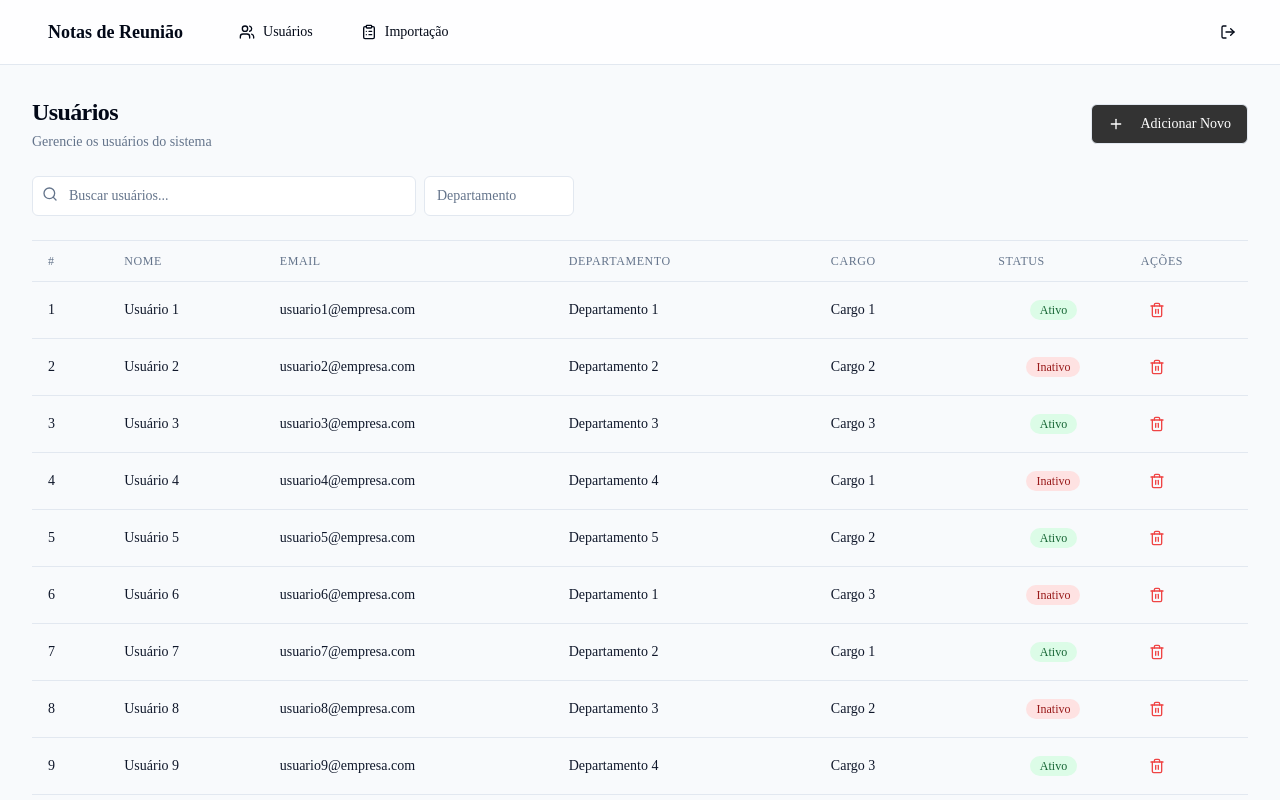
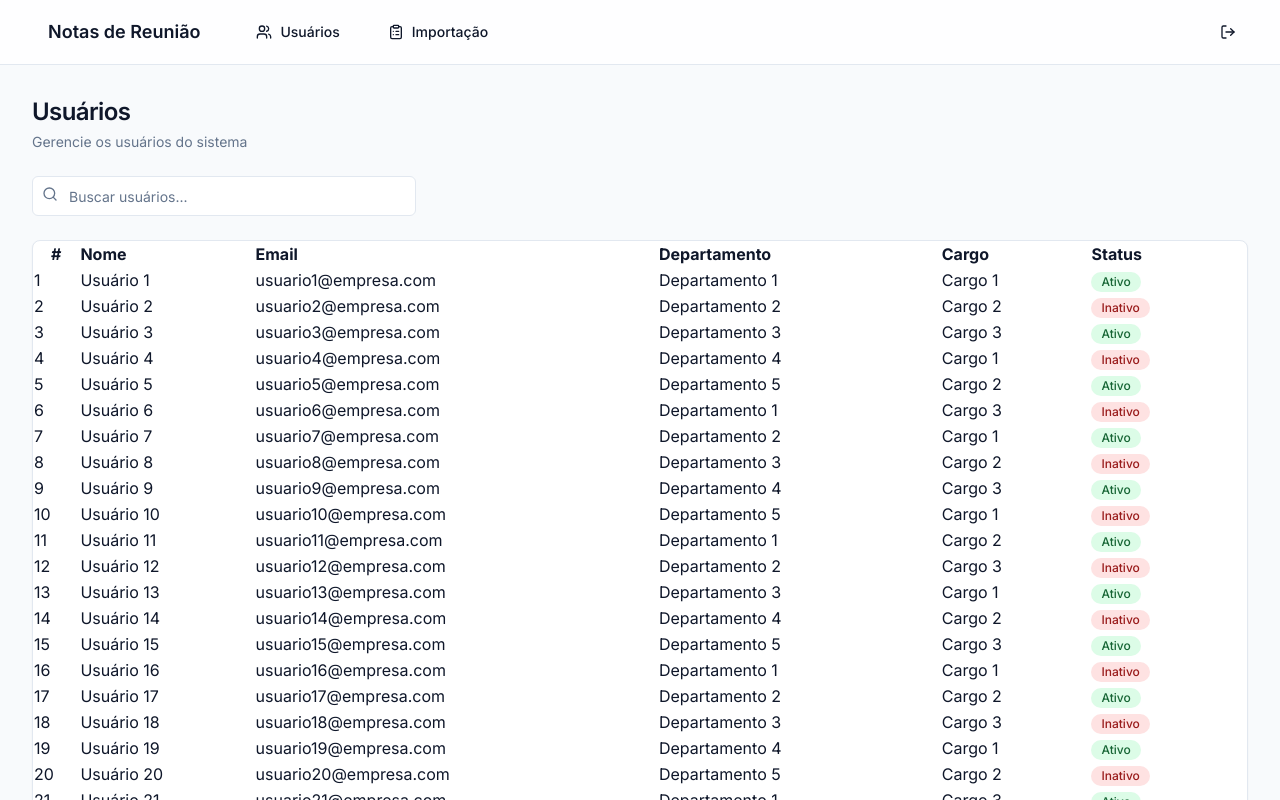
Before and after one commit to anthonydaros/meeting-notes-manager, a React (Vite) app: page /users in a window 1280 px wide. Shown: the top 800 px of the page. Built offline with nearby package versions, Linux system fonts and the light colour scheme.

Commit message:
Reverted to edit edt-2224c698-c122-4825-8112-ade39942f4db: "Update navigation
The button that previously navigated to an unspecified route will now navigate to the `/users` route."

```diff
--- a/src/index.css
+++ b/src/index.css
@@ -1,3 +1,5 @@
+
+@import url('https://fonts.googleapis.com/css2?family=Inter:wght@400;500;600;700&display=swap');
 
 @tailwind base;
 @tailwind components;
@@ -5,123 +7,85 @@
 
 @layer base {
   :root {
-    --background: 0 0% 100%;
-    --foreground: 222.2 84% 4.9%;
-
+    --background: 210 40% 98%;
+    --foreground: 222.2 47.4% 11.2%;
+    --muted: 210 40% 96.1%;
+    --muted-foreground: 215.4 16.3% 46.9%;
+    --popover: 0 0% 100%;
+    --popover-foreground: 222.2 47.4% 11.2%;
     --card: 0 0% 100%;
-    --card-foreground: 222.2 84% 4.9%;
-
-    --popover: 0 0% 100%;
-    --popover-foreground: 222.2 84% 4.9%;
-
-    --primary: 222.2 47.4% 11.2%;
+    --card-foreground: 222.2 47.4% 11.2%;
+    --border: 214.3 31.8% 91.4%;
+    --input: 214.3 31.8% 91.4%;
+    --primary: 199 89% 48%;
     --primary-foreground: 210 40% 98%;
-
     --secondary: 210 40% 96.1%;
     --secondary-foreground: 222.2 47.4% 11.2%;
-
-    --muted: 210 40% 96.1%;
-    --muted-foreground: 215.4 16.3% 46.9%;
-
     --accent: 210 40% 96.1%;
     --accent-foreground: 222.2 47.4% 11.2%;
-
     --destructive: 0 84.2% 60.2%;
     --destructive-foreground: 210 40% 98%;
-
-    --border: 214.3 31.8% 91.4%;
-    --input: 214.3 31.8% 91.4%;
-    --ring: 222.2 84% 4.9%;
-
+    --ring: 215 20.2% 65.1%;
     --radius: 0.5rem;
   }
 
-  .dark {
-    --background: 222.2 84% 4.9%;
-    --foreground: 210 40% 98%;
+  * {
+    @apply border-border;
+  }
 
-    --card: 222.2 84% 4.9%;
-    --card-foreground: 210 40% 98%;
-
-    --popover: 222.2 84% 4.9%;
-    --popover-foreground: 210 40% 98%;
-
-    --primary: 210 40% 98%;
-    --primary-foreground: 222.2 47.4% 11.2%;
-
-    --secondary: 217.2 32.6% 17.5%;
-    --secondary-foreground: 210 40% 98%;
-
-    --muted: 217.2 32.6% 17.5%;
-    --muted-foreground: 215 20.2% 65.1%;
-
-    --accent: 217.2 32.6% 17.5%;
-    --accent-foreground: 210 40% 98%;
-
-    --destructive: 0 62.8% 30.6%;
-    --destructive-foreground: 210 40% 98%;
-
-    --border: 217.2 32.6% 17.5%;
-    --input: 217.2 32.6% 17.5%;
-    --ring: 212.7 26.8% 83.9%;
+  body {
+    @apply bg-background text-foreground antialiased font-sans;
+    font-family: 'Inter', sans-serif;
   }
 }
 
-@layer base {
-  * {
-    @apply border-border;
+@keyframes fadeIn {
+  from {
+    opacity: 0;
+    transform: translateY(10px);
   }
-  body {
-    @apply bg-background text-foreground;
+  to {
+    opacity: 1;
+    transform: translateY(0);
   }
 }
 
-/* Table Styles */
-.table-container {
-  @apply w-full overflow-x-auto;
+.animate-fade-in {
+  animation: fadeIn 0.5s ease-out forwards;
 }
 
-.action-plans-table {
-  @apply w-full min-w-full border-collapse;
-}
-
-.action-plans-table th {
-  @apply px-4 py-3 bg-slate-50 text-left text-xs font-medium text-slate-500 uppercase tracking-wider border-y border-slate-200;
-}
-
-.action-plans-table td {
-  @apply px-4 py-3 border-b border-slate-200 text-sm text-slate-900;
-}
-
-.action-plans-table tbody tr:hover {
-  @apply bg-slate-50;
-}
-
-.editable-cell {
-  @apply cursor-pointer hover:bg-slate-50;
-}
-
-/* Status Styles */
 .status-badge {
-  @apply inline-block w-3 h-3 rounded-full;
+  @apply w-3 h-3 rounded-full inline-block border border-slate-200;
 }
 
 .status-complete {
-  @apply bg-green-500;
+  @apply bg-emerald-500;
 }
 
 .status-progress {
-  @apply bg-blue-500;
+  @apply bg-amber-500;
 }
 
 .status-overdue {
   @apply bg-red-500;
 }
 
-.status-active {
-  @apply bg-green-500;
+.editable-cell {
+  @apply transition-colors duration-150 hover:bg-slate-50 cursor-text;
 }
 
-.status-inactive {
-  @apply bg-red-500;
+.table-container {
+  @apply w-full overflow-x-auto border rounded-lg bg-white shadow-sm;
 }
+
+.action-plans-table {
+  @apply w-full text-sm;
+}
+
+.action-plans-table th {
+  @apply bg-slate-50 px-4 py-3 text-left text-xs font-medium text-slate-500 uppercase tracking-wider;
+}
+
+.action-plans-table td {
+  @apply px-4 py-3 border-t;
+}
--- a/src/pages/Users.tsx
+++ b/src/pages/Users.tsx
@@ -2,22 +2,17 @@
 import { AppLayout } from "@/components/layout/app-layout";
 import { Button } from "@/components/ui/button";
 import { Input } from "@/components/ui/input";
-import { Search, ChevronUp, ChevronDown, Plus, Trash2, MessageCircle } from "lucide-react";
+import { Search, ChevronUp, ChevronDown } from "lucide-react";
 import { useState } from "react";
 import {
   Pagination,
   PaginationContent,
+  PaginationEllipsis,
   PaginationItem,
   PaginationLink,
   PaginationNext,
   PaginationPrevious,
 } from "@/components/ui/pagination";
-import {
-  Popover,
-  PopoverContent,
-  PopoverTrigger,
-} from "@/components/ui/popover";
-import { DeleteConfirmModal } from "@/components/modals/delete-confirm-modal";
 
 interface User {
   id: number;
@@ -42,51 +37,7 @@ type SortConfig = {
   direction: "asc" | "desc" | null;
 };
 
-const ITEMS_PER_PAGE = 10;
-
-const StatusPopover = ({ status, onChange }: {
-  status: User["status"];
-  onChange: (newStatus: User["status"]) => void;
-}) => {
-  const statusOptions = [
-    { value: "active", label: "Ativo" },
-    { value: "inactive", label: "Inativo" },
-  ] as const;
-
-  return (
-    <Popover>
-      <PopoverTrigger>
-        <span
-          className={`inline-flex items-center px-2.5 py-0.5 rounded-full text-xs font-medium cursor-pointer hover:opacity-80 ${
-            status === "active"
-              ? "bg-green-100 text-green-800"
-              : "bg-red-100 text-red-800"
-          }`}
-        >
-          {status === "active" ? "Ativo" : "Inativo"}
-        </span>
-      </PopoverTrigger>
-      <PopoverContent className="w-40 p-2">
-        <div className="flex flex-col gap-2">
-          {statusOptions.map((option) => (
-            <button
-              key={option.value}
-              className={`flex items-center gap-2 p-2 rounded hover:bg-slate-50 ${
-                status === option.value ? "bg-slate-100" : ""
-              }`}
-              onClick={() => onChange(option.value)}
-            >
-              <span className={`inline-block w-2 h-2 rounded-full ${
-                option.value === "active" ? "bg-green-500" : "bg-red-500"
-              }`} />
-              <span className="text-sm">{option.label}</span>
-            </button>
-          ))}
-        </div>
-      </PopoverContent>
-    </Popover>
-  );
-};
+const ITEMS_PER_PAGE = 50;
 
 const Users = () => {
   const [searchTerm, setSearchTerm] = useState("");
@@ -96,46 +47,6 @@ const Users = () => {
     key: null,
     direction: null,
   });
-  const [editingCell, setEditingCell] = useState<{
-    id: number;
-    field: keyof User;
-  } | null>(null);
-  const [selectedUserId, setSelectedUserId] = useState<number | null>(null);
-  const [isDeleteModalOpen, setIsDeleteModalOpen] = useState(false);
-
-  const handleCellEdit = (
-    id: number,
-    field: keyof User,
-    value: string
-  ) => {
-    setUsers((prev) =>
-      prev.map((user) =>
-        user.id === id ? { ...user, [field]: value } : user
-      )
-    );
-    setEditingCell(null);
-  };
-
-  const handleStatusChange = (id: number, newStatus: User["status"]) => {
-    setUsers((prev) =>
-      prev.map((user) =>
-        user.id === id ? { ...user, status: newStatus } : user
-      )
-    );
-  };
-
-  const handleDeleteUser = (id: number) => {
-    setSelectedUserId(id);
-    setIsDeleteModalOpen(true);
-  };
-
-  const confirmDelete = () => {
-    if (selectedUserId) {
-      setUsers((prev) => prev.filter((user) => user.id !== selectedUserId));
-      setIsDeleteModalOpen(false);
-      setSelectedUserId(null);
-    }
-  };
 
   const handleSort = (key: keyof User) => {
     setSortConfig((current) => {
@@ -199,13 +110,6 @@ const Users = () => {
               Gerencie os usuários do sistema
             </p>
           </div>
-          <Button
-            variant="outline"
-            className="bg-[#333333] text-white hover:bg-[#222222]"
-          >
-            <Plus className="mr-2 h-4 w-4" />
-            Adicionar Novo
-          </Button>
         </div>
 
         <div className="flex items-center space-x-2 mb-4">
@@ -219,15 +123,10 @@ const Users = () => {
               onChange={(e) => setSearchTerm(e.target.value)}
             />
           </div>
-          <Input
-            type="text"
-            placeholder="Departamento"
-            className="max-w-[150px]"
-          />
         </div>
 
         <div className="table-container">
-          <table className="action-plans-table">
+          <table className="w-full">
             <thead>
               <tr>
                 <th>#</th>
@@ -255,116 +154,32 @@ const Users = () => {
                     {getSortIcon("role")}
                   </div>
                 </th>
-                <th>Status</th>
-                <th>Ações</th>
+                <th className="cursor-pointer hover:bg-slate-100" onClick={() => handleSort("status")}>
+                  <div className="flex items-center gap-2">
+                    Status
+                    {getSortIcon("status")}
+                  </div>
+                </th>
               </tr>
             </thead>
             <tbody>
               {paginatedUsers.map((user) => (
                 <tr key={user.id}>
                   <td>{user.id}</td>
-                  <td
-                    className="editable-cell"
-                    onClick={() =>
-                      setEditingCell({ id: user.id, field: "name" })
-                    }
-                  >
-                    {editingCell?.id === user.id &&
-                    editingCell.field === "name" ? (
-                      <input
-                        type="text"
-                        defaultValue={user.name}
-                        onBlur={(e) =>
-                          handleCellEdit(user.id, "name", e.target.value)
-                        }
-                        autoFocus
-                        className="w-full p-1 border rounded bg-white"
-                      />
-                    ) : (
-                      user.name
-                    )}
-                  </td>
-                  <td
-                    className="editable-cell"
-                    onClick={() =>
-                      setEditingCell({ id: user.id, field: "email" })
-                    }
-                  >
-                    {editingCell?.id === user.id &&
-                    editingCell.field === "email" ? (
-                      <input
-                        type="text"
-                        defaultValue={user.email}
-                        onBlur={(e) =>
-                          handleCellEdit(user.id, "email", e.target.value)
-                        }
-                        autoFocus
-                        className="w-full p-1 border rounded bg-white"
-                      />
-                    ) : (
-                      user.email
-                    )}
-                  </td>
-                  <td
-                    className="editable-cell"
-                    onClick={() =>
-                      setEditingCell({ id: user.id, field: "department" })
-                    }
-                  >
-                    {editingCell?.id === user.id &&
-                    editingCell.field === "department" ? (
-                      <input
-                        type="text"
-                        defaultValue={user.department}
-                        onBlur={(e) =>
-                          handleCellEdit(user.id, "department", e.target.value)
-                        }
-                        autoFocus
-                        className="w-full p-1 border rounded bg-white"
-                      />
-                    ) : (
-                      user.department
-                    )}
-                  </td>
-                  <td
-                    className="editable-cell"
-                    onClick={() =>
-                      setEditingCell({ id: user.id, field: "role" })
-                    }
-                  >
-                    {editingCell?.id === user.id &&
-                    editingCell.field === "role" ? (
-                      <input
-                        type="text"
-                        defaultValue={user.role}
-                        onBlur={(e) =>
-                          handleCellEdit(user.id, "role", e.target.value)
-                        }
-                        autoFocus
-                        className="w-full p-1 border rounded bg-white"
-                      />
-                    ) : (
-                      user.role
-                    )}
-                  </td>
-                  <td className="text-center">
-                    <StatusPopover
-                      status={user.status}
-                      onChange={(newStatus) => handleStatusChange(user.id, newStatus)}
-                    />
-                  </td>
+                  <td>{user.name}</td>
+                  <td>{user.email}</td>
+                  <td>{user.department}</td>
+                  <td>{user.role}</td>
                   <td>
-                    <div className="flex items-center gap-2">
-                      <Button
-                        variant="ghost"
-                        size="icon"
-                        className="h-8 w-8 text-destructive"
-                        onClick={() => handleDeleteUser(user.id)}
-                        title="Excluir"
-                      >
-                        <Trash2 className="h-4 w-4" />
-                      </Button>
-                    </div>
+                    <span
+                      className={`inline-flex items-center px-2.5 py-0.5 rounded-full text-xs font-medium ${
+                        user.status === "active"
+                          ? "bg-green-100 text-green-800"
+                          : "bg-red-100 text-red-800"
+                      }`}
+                    >
+                      {user.status === "active" ? "Ativo" : "Inativo"}
+                    </span>
                   </td>
                 </tr>
               ))}
@@ -410,12 +225,6 @@ const Users = () => {
             </PaginationItem>
           </PaginationContent>
         </Pagination>
-
-        <DeleteConfirmModal
-          isOpen={isDeleteModalOpen}
-          onClose={() => setIsDeleteModalOpen(false)}
-          onConfirm={confirmDelete}
-        />
       </div>
     </AppLayout>
   );
```
